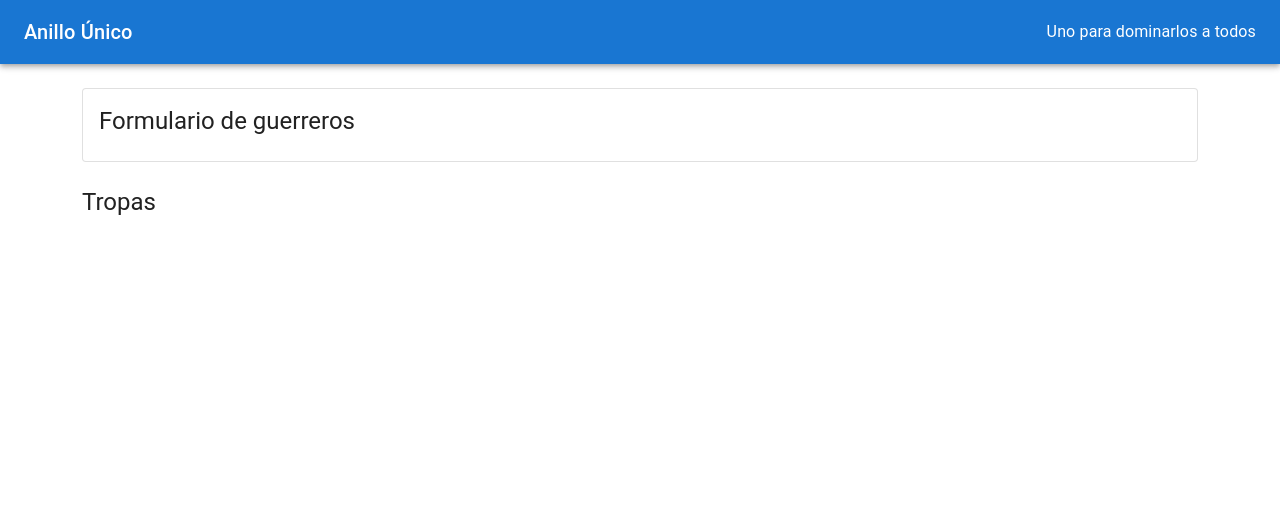
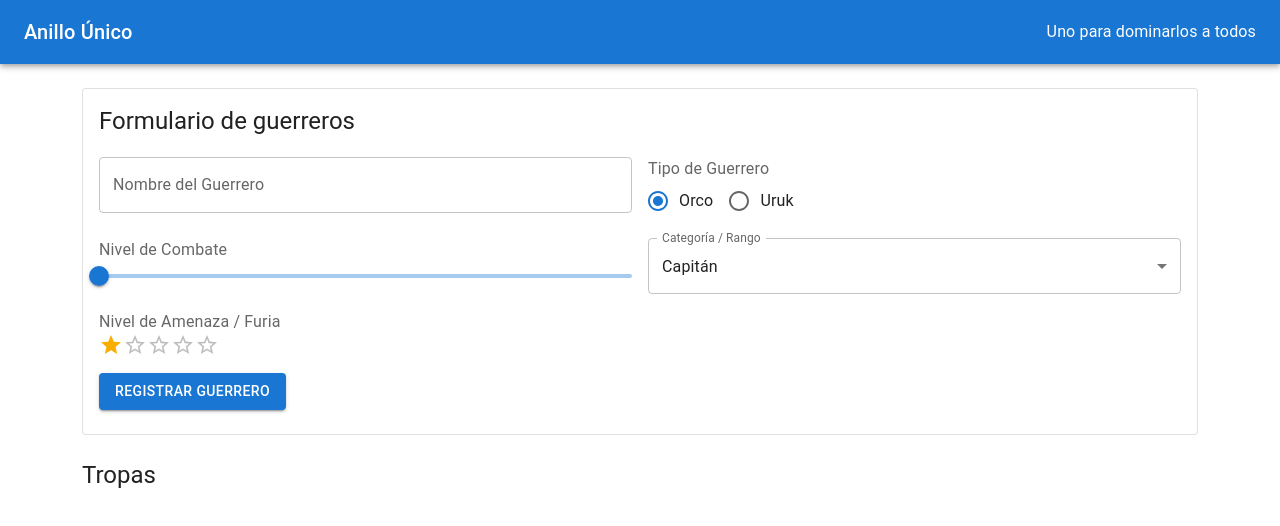
Before and after one commit to WIpzx/Certamen-1---Desarrollo-Front-End---Juan-Pozo, a React (Vite) app in the folder Certamen/: page / in a window 1280 px wide. Shown: the top 526 px of the page. Built offline with nearby package versions, Linux system fonts and the light colour scheme.

Commit message:
feat: agregar formulario

```diff
--- a/Certamen/src/App.jsx
+++ b/Certamen/src/App.jsx
@@ -1,4 +1,6 @@
 import { AppBar, Card, CardContent, CssBaseline, Toolbar, Typography } from '@mui/material';
+
+import GuerreroForm from './components/GuerreroForm.jsx';
 
 export default function App() {
   return (
@@ -22,6 +24,7 @@ export default function App() {
                 <Typography variant="h5" component="h2" id="formulario-titulo">
                   Formulario de guerreros
                 </Typography>
+                <GuerreroForm />
               </CardContent>
             </Card>
           </section>
--- /dev/null
+++ b/Certamen/src/components/GuerreroForm.jsx
@@ -0,0 +1,67 @@
+import {
+  Button,
+  FormControl,
+  FormControlLabel,
+  FormLabel,
+  InputLabel,
+  MenuItem,
+  Radio,
+  RadioGroup,
+  Rating,
+  Select,
+  Slider,
+  TextField,
+} from '@mui/material';
+
+export default function GuerreroForm() {
+  return (
+    <form className="row g-3 mt-1" aria-labelledby="formulario-titulo">
+      <div className="col-12 col-md-6">
+        <TextField label="Nombre del Guerrero" name="nombre" fullWidth />
+      </div>
+      <div className="col-12 col-md-6">
+        <FormControl>
+          <FormLabel id="tipo-label">Tipo de Guerrero</FormLabel>
+          <RadioGroup row aria-labelledby="tipo-label" name="tipo" defaultValue="Orco">
+            <FormControlLabel value="Orco" control={<Radio />} label="Orco" />
+            <FormControlLabel value="Uruk" control={<Radio />} label="Uruk" />
+          </RadioGroup>
+        </FormControl>
+      </div>
+      <div className="col-12 col-md-6">
+        <FormControl fullWidth>
+          <FormLabel id="combate-label">Nivel de Combate</FormLabel>
+          <Slider
+            name="combate"
+            aria-labelledby="combate-label"
+            defaultValue={1}
+            min={1}
+            max={100}
+            step={1}
+            valueLabelDisplay="auto"
+          />
+        </FormControl>
+      </div>
+      <div className="col-12 col-md-6">
+        <FormControl fullWidth>
+          <InputLabel id="rango-label">Categoría / Rango</InputLabel>
+          <Select labelId="rango-label" name="rango" label="Categoría / Rango" defaultValue="Capitán">
+            <MenuItem value="Capitán">Capitán</MenuItem>
+            <MenuItem value="Berserker">Berserker</MenuItem>
+            <MenuItem value="Explorador">Explorador</MenuItem>
+            <MenuItem value="Asediador">Asediador</MenuItem>
+          </Select>
+        </FormControl>
+      </div>
+      <div className="col-12">
+        <FormControl>
+          <FormLabel id="furia-label">Nivel de Amenaza / Furia</FormLabel>
+          <Rating name="furia" aria-labelledby="furia-label" defaultValue={1} max={5} precision={1} />
+        </FormControl>
+      </div>
+      <div className="col-12">
+        <Button variant="contained" type="button">Registrar Guerrero</Button>
+      </div>
+    </form>
+  );
+}
```
